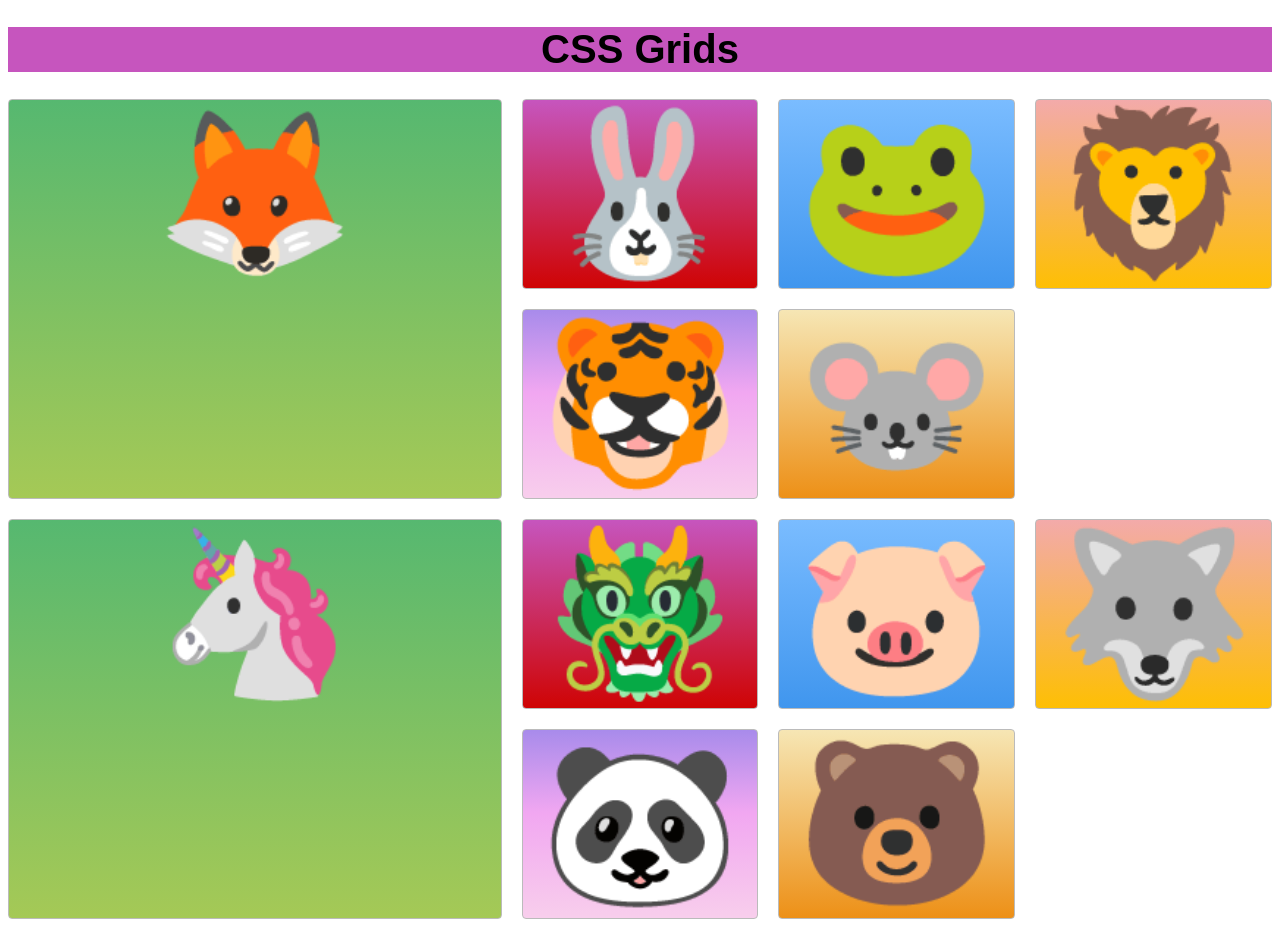
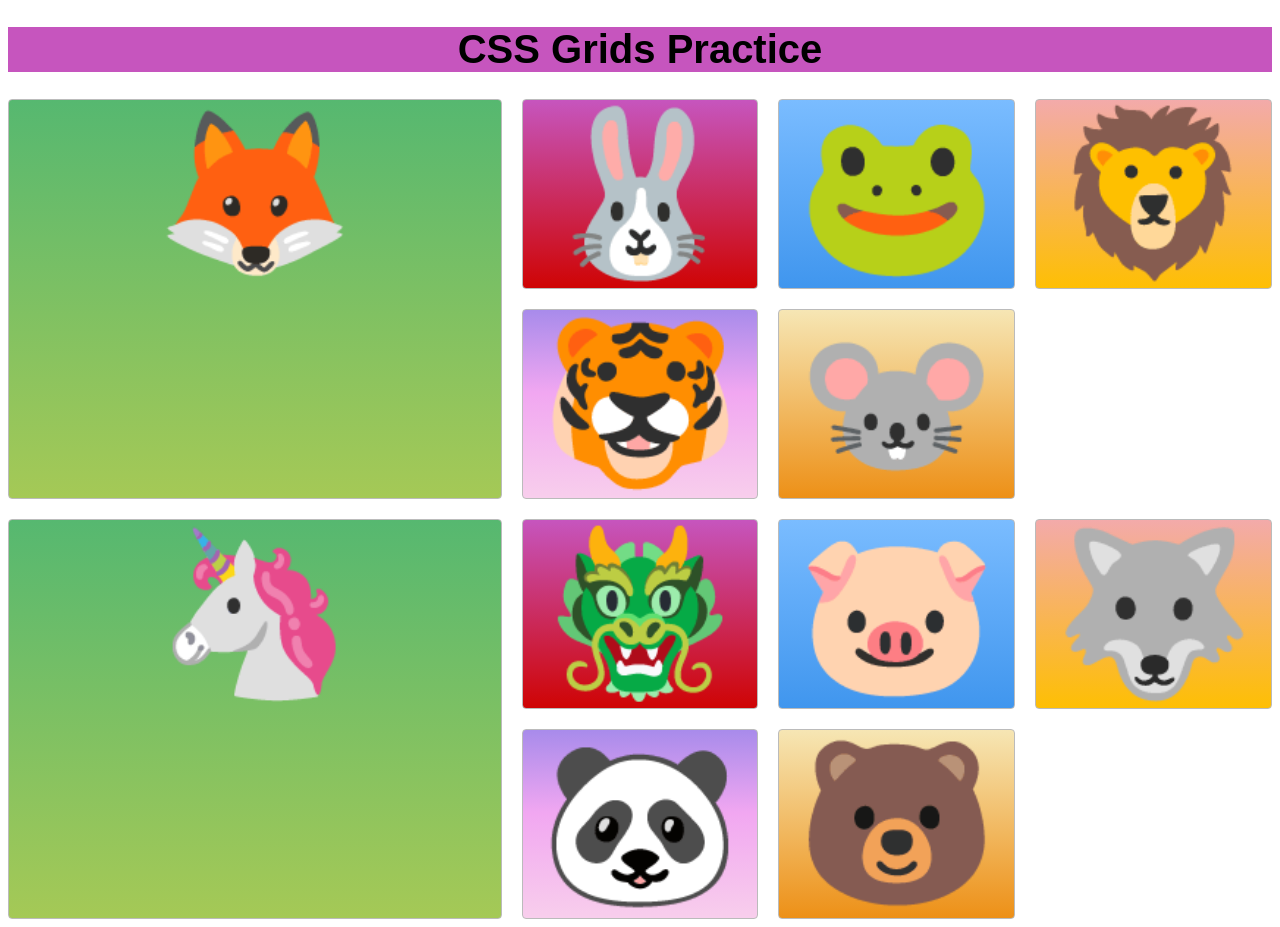
Before and after one commit to Pusendra/Cssgrid, a plain HTML site: page index.html in a window 1280 px wide. Drawn offline with Linux system fonts and the light colour scheme.

Commit message:
changing title

```diff
--- a/index.html
+++ b/index.html
@@ -5,7 +5,7 @@
   <link rel="stylesheet" type="text/css" href="./style.css">
 </head>
 <body>
-  <h1 id = "header">CSS Grids</h1>
+  <h1 id = "header">CSS Grids Practice</h1>
   <div class="container">
 
 
```
